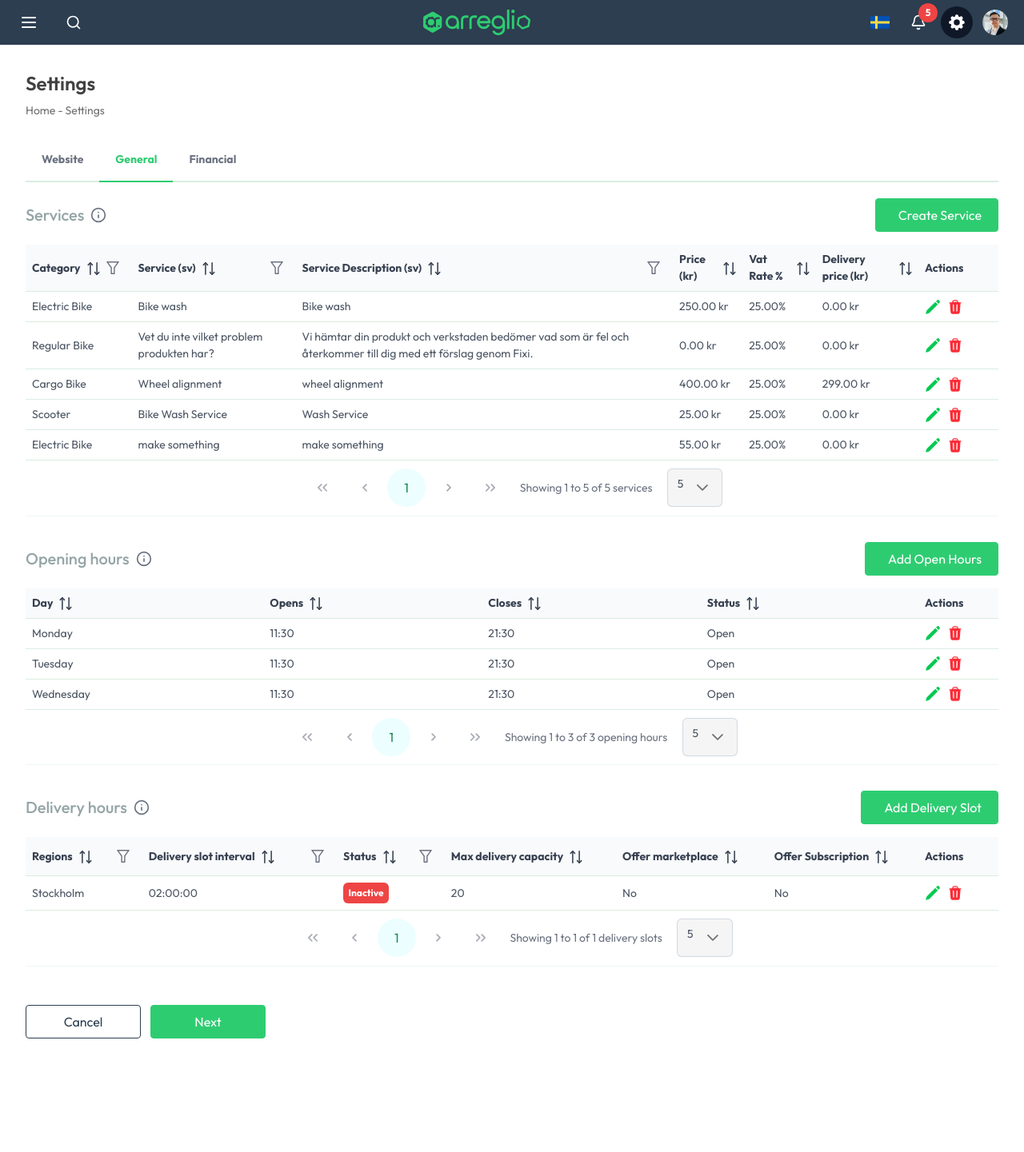
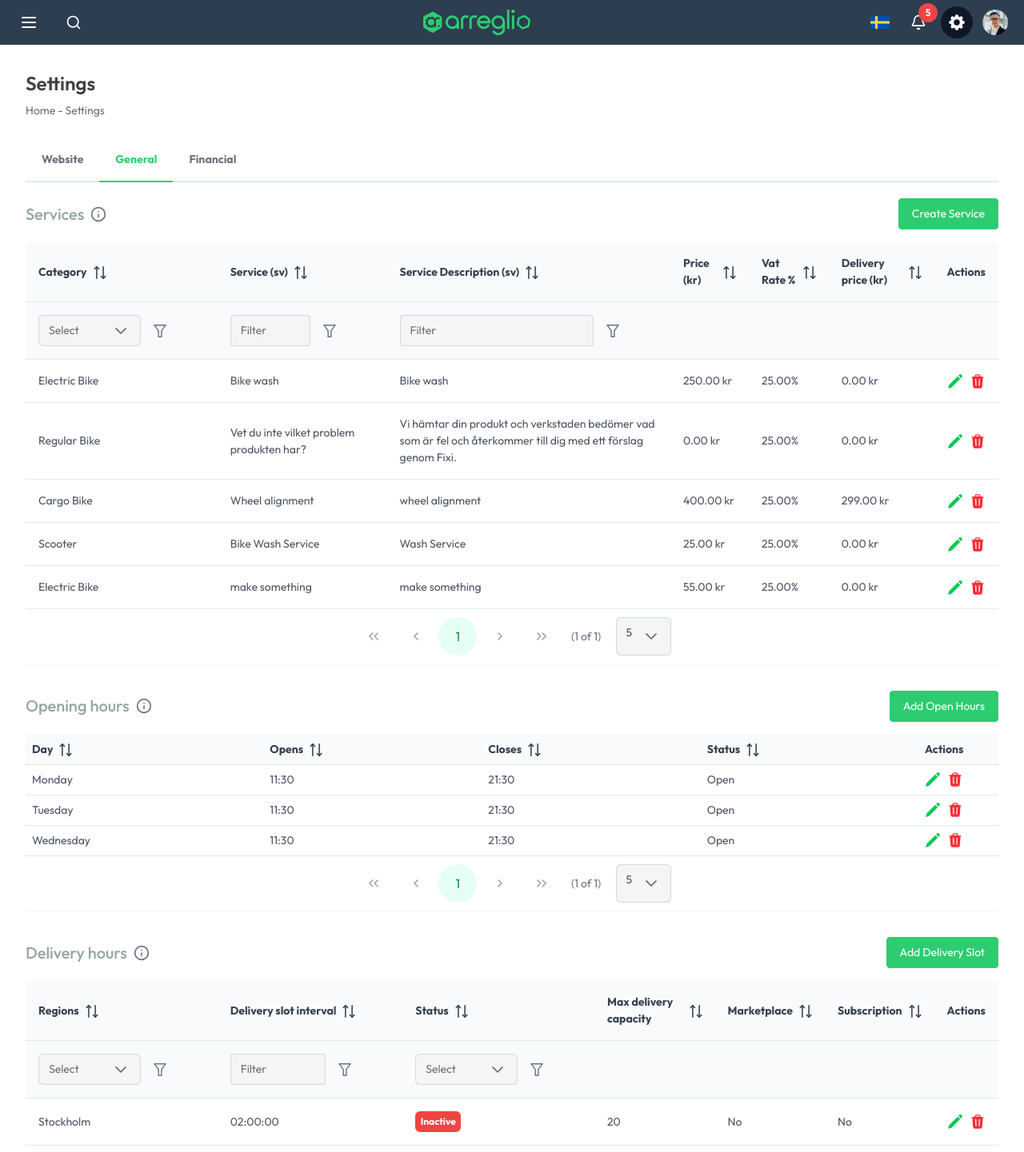
Before and after one commit to sukrutikonhar/arreglio-store-admin, a React (Vite) app: page /settings/general in a window 1280 px wide. Shown: the top 1441 px of the page at 80% size. Before the commit the page ends 1383 px from the top, so only its background shows below. Built offline with nearby package versions, Linux system fonts and the light colour scheme; a web font is replaced by a local one.

Commit message:
Updations in General page Table filters

```diff
--- a/src/pages/GeneralSettings.tsx
+++ b/src/pages/GeneralSettings.tsx
@@ -9,11 +9,13 @@ import { Dialog } from 'primereact/dialog';
 import { InputText } from 'primereact/inputtext';
 import { Dropdown } from 'primereact/dropdown';
 import { InputNumber } from 'primereact/inputnumber';
+import { FilterMatchMode } from 'primereact/api';
 
 import { PencilIcon, TrashIcon } from '@heroicons/react/24/solid';
 import { Tooltip } from 'primereact/tooltip';
 import { Toast } from 'primereact/toast';
 import { useNavigate } from 'react-router-dom';
+import { InputTextarea } from 'primereact/inputtextarea';
 
 interface Service {
     id: number;
@@ -114,9 +116,20 @@ export default function GeneralSettings() {
     const [deleteOpeningHourDialog, setDeleteOpeningHourDialog] = useState(false);
     const [deleteDeliverySlotDialog, setDeleteDeliverySlotDialog] = useState(false);
     const [itemToDelete, setItemToDelete] = useState<any>(null);
-    const [selectedCategory, setSelectedCategory] = useState('');
-    const [selectedDeliveryRegion, setSelectedDeliveryRegion] = useState('');
-    const [selectedDeliveryStatus, setSelectedDeliveryStatus] = useState('');
+
+    // Services filters
+    const [serviceFilters, setServiceFilters] = useState<any>({
+        category: { value: null, matchMode: FilterMatchMode.EQUALS },
+        serviceName: { value: null, matchMode: FilterMatchMode.CONTAINS },
+        serviceDescription: { value: null, matchMode: FilterMatchMode.CONTAINS }
+    });
+
+    // Delivery slots filters
+    const [deliverySlotFilters, setDeliverySlotFilters] = useState<any>({
+        region: { value: null, matchMode: FilterMatchMode.EQUALS },
+        interval: { value: null, matchMode: FilterMatchMode.CONTAINS },
+        status: { value: null, matchMode: FilterMatchMode.EQUALS }
+    });
 
     const [newOpeningHours, setNewOpeningHours] = useState({
         day: '',
@@ -526,9 +539,40 @@ export default function GeneralSettings() {
         </div>
     );
 
-    // Use the original data for PrimeReact's built-in filtering
-    const filteredServices = services;
-    const filteredDeliverySlots = deliverySlots;
+    // Filter functions
+    const onServiceFilterChange = (field: string, value: any) => {
+        setServiceFilters((prev: any) => ({
+            ...prev,
+            [field]: { ...prev[field], value }
+        }));
+    };
+
+    const onDeliverySlotFilterChange = (field: string, value: any) => {
+        setDeliverySlotFilters((prev: any) => ({
+            ...prev,
+            [field]: { ...prev[field], value }
+        }));
+    };
+
+    // Filter the data based on current filters
+    const filteredServices = services.filter(service => {
+        const categoryMatch = !serviceFilters.category.value || service.category === serviceFilters.category.value;
+        const serviceNameMatch = !serviceFilters.serviceName.value ||
+            service.serviceName.toLowerCase().includes(serviceFilters.serviceName.value.toLowerCase());
+        const descriptionMatch = !serviceFilters.serviceDescription.value ||
+            service.serviceDescription.toLowerCase().includes(serviceFilters.serviceDescription.value.toLowerCase());
+
+        return categoryMatch && serviceNameMatch && descriptionMatch;
+    });
+
+    const filteredDeliverySlots = deliverySlots.filter(slot => {
+        const regionMatch = !deliverySlotFilters.region.value || slot.region === deliverySlotFilters.region.value;
+        const intervalMatch = !deliverySlotFilters.interval.value ||
+            slot.interval.toLowerCase().includes(deliverySlotFilters.interval.value.toLowerCase());
+        const statusMatch = !deliverySlotFilters.status.value || slot.status === deliverySlotFilters.status.value;
+
+        return regionMatch && intervalMatch && statusMatch;
+    });
 
     const generateTimeOptions = () => {
         const options = [];
@@ -553,8 +597,7 @@ export default function GeneralSettings() {
                     </div>
                     <Button
                         label="Create Service"
-                        icon="pi pi-plus"
-                        className="p-button-primary"
+                        className="p-button-primary p-button-sm !px-4 !py-2"
                         onClick={() => {
                             setEditingService(null);
                             setNewService({
@@ -572,52 +615,65 @@ export default function GeneralSettings() {
                 <Tooltip target="#services-info" content="Manage your service offerings, including pricing, VAT rates, and delivery costs." />
 
                 <DataTable
-                    value={filteredServices}
-                    className="p-datatable-sm mb-4"
+                    value={services}
                     paginator
                     rows={5}
                     rowsPerPageOptions={[5, 10, 20]}
                     paginatorTemplate="FirstPageLink PrevPageLink PageLinks NextPageLink LastPageLink CurrentPageReport RowsPerPageDropdown"
-                    currentPageReportTemplate="Showing {first} to {last} of {totalRecords} services"
-                    emptyMessage="No services found."
+                    filters={serviceFilters}
+                    onFilter={(e) => setServiceFilters(e.filters)}
+                    filterDisplay="row"
                 >
                     <Column
                         field="category"
                         header="Category"
                         sortable
                         filter
-                        filterPlaceholder="Filter by category"
-                        filterMatchMode="equals"
-                        filterElement={
+                        filterElement={(options) => (
                             <Dropdown
-                                value={selectedCategory}
-                                onChange={(e) => setSelectedCategory(e.value)}
+                                value={options.value}
+                                onChange={(e) => options.filterApplyCallback(e.value)}
                                 options={categoryOptions}
-                                className="w-full"
-                                placeholder="Select category"
+                                placeholder="Select"
+                                className="p-column-filter"
+                                showClear
                             />
-                        }
+                        )}
                     />
                     <Column
                         field="serviceName"
                         header="Service (sv)"
                         sortable
                         filter
-                        filterPlaceholder="Search services..."
-                        filterMatchMode="contains"
+                        filterElement={(options) => (
+                            <InputText
+                                type="text"
+                                value={options.value || ''}
+                                onChange={(e) => options.filterApplyCallback(e.target.value)}
+                                placeholder="Filter"
+                                className="p-column-filter"
+                            />
+                        )}
                     />
                     <Column
                         field="serviceDescription"
                         header="Service Description (sv)"
                         sortable
                         filter
-                        filterPlaceholder="Search descriptions..."
-                        filterMatchMode="contains"
+                        filterElement={(options) => (
+                            <InputText
+                                type="text"
+                                value={options.value || ''}
+                                onChange={(e) => options.filterApplyCallback(e.target.value)}
+                                placeholder="Filter"
+                                className="p-column-filter"
+                            />
+                        )}
                     />
                     <Column field="price" header="Price (kr)" body={priceTemplate} sortable />
                     <Column field="vatRate" header="Vat Rate %" body={vatTemplate} sortable />
                     <Column field="deliveryPrice" header="Delivery price (kr)" body={deliveryPriceTemplate} sortable />
-                    <Column body={serviceDeleteTemplate} header="Actions" style={{ width: '100px' }} />
+                    <Column header="Actions" body={serviceDeleteTemplate} />
                 </DataTable>
             </div>
 
@@ -683,7 +739,7 @@ export default function GeneralSettings() {
 
                     <div className="field">
                         <label htmlFor="serviceDescription" className="block mb-2">Service Description</label>
-                        <textarea
+                        <InputTextarea
                             id="serviceDescription"
                             value={editingService ? editingService.serviceDescription : newService.serviceDescription}
                             onChange={(e: React.ChangeEvent<HTMLTextAreaElement>) => {
@@ -811,8 +867,7 @@ export default function GeneralSettings() {
                     </div>
                     <Button
                         label="Add Open Hours"
-                        icon="pi pi-plus"
-                        className="p-button-primary"
+                        className="p-button-primary p-button-sm !px-4 !py-2"
                         onClick={() => setShowCreateDialog(true)}
                     />
                 </div>
@@ -824,7 +879,6 @@ export default function GeneralSettings() {
                     rows={5}
                     rowsPerPageOptions={[5, 10, 20]}
                     paginatorTemplate="FirstPageLink PrevPageLink PageLinks NextPageLink LastPageLink CurrentPageReport RowsPerPageDropdown"
-                    currentPageReportTemplate="Showing {first} to {last} of {totalRecords} opening hours"
                 >
                     <Column field="day" header="Day" sortable />
                     <Column field="opens" header="Opens" sortable />
@@ -1045,47 +1099,52 @@ export default function GeneralSettings() {
                     </div>
                     <Button
                         label="Add Delivery Slot"
-                        icon="pi pi-plus"
-                        className="p-button-primary"
+                        className="p-button-primary p-button-sm !px-4 !py-2"
                         onClick={() => setShowDeliverySlotDialog(true)}
                     />
                 </div>
                 <Tooltip target="#delivery-hours-info" content="Specify the time slots during which deliveries are available. Ensure they align with your operational capabilities." />
 
                 <DataTable
-                    value={filteredDeliverySlots}
-                    className="p-datatable-sm"
+                    value={deliverySlots}
                     paginator
                     rows={5}
                     rowsPerPageOptions={[5, 10, 20]}
                     paginatorTemplate="FirstPageLink PrevPageLink PageLinks NextPageLink LastPageLink CurrentPageReport RowsPerPageDropdown"
-                    currentPageReportTemplate="Showing {first} to {last} of {totalRecords} delivery slots"
-                    emptyMessage="No delivery slots found."
+                    filters={deliverySlotFilters}
+                    onFilter={(e) => setDeliverySlotFilters(e.filters)}
+                    filterDisplay="row"
                 >
                     <Column
                         field="region"
                         header="Regions"
                         sortable
                         filter
-                        filterPlaceholder="Filter by region"
-                        filterMatchMode="equals"
-                        filterElement={
+                        filterElement={(options) => (
                             <Dropdown
-                                value={selectedDeliveryRegion}
-                                onChange={(e) => setSelectedDeliveryRegion(e.value)}
+                                value={options.value}
+                                onChange={(e) => options.filterApplyCallback(e.value)}
                                 options={regionOptions}
-                                className="w-full"
-                                placeholder="Select region"
+                                placeholder="Select"
+                                className="p-column-filter"
+                                showClear
                             />
-                        }
+                        )}
                     />
                     <Column
                         field="interval"
                         header="Delivery slot interval"
                         sortable
                         filter
-                        filterPlaceholder="Search intervals..."
-                        filterMatchMode="contains"
+                        filterElement={(options) => (
+                            <InputText
+                                type="text"
+                                value={options.value || ''}
+                                onChange={(e) => options.filterApplyCallback(e.target.value)}
+                                placeholder="Filter"
+                                className="p-column-filter"
+                            />
+                        )}
                     />
                     <Column
                         field="status"
@@ -1093,22 +1152,21 @@ export default function GeneralSettings() {
                         body={statusTemplate}
                         sortable
                         filter
-                        filterPlaceholder="Filter by status"
-                        filterMatchMode="equals"
-                        filterElement={
+                        filterElement={(options) => (
                             <Dropdown
-                                value={selectedDeliveryStatus}
-                                onChange={(e) => setSelectedDeliveryStatus(e.value)}
+                                value={options.value}
+                                onChange={(e) => options.filterApplyCallback(e.value)}
                                 options={deliveryStatusOptions}
-                                className="w-full"
-                                placeholder="Select status"
+                                placeholder="Select"
+                                className="p-column-filter"
+                                showClear
                             />
-                        }
+                        )}
                     />
                     <Column field="capacity" header="Max delivery capacity" sortable />
-                    <Column field="marketplace" header="Offer marketplace" body={rowData => booleanTemplate(rowData.marketplace)} sortable />
-                    <Column field="subscription" header="Offer Subscription" body={rowData => booleanTemplate(rowData.subscription)} sortable />
-                    <Column body={editTemplate} header="Actions" style={{ width: '100px' }} />
+                    <Column field="marketplace" header="Marketplace" body={(rowData) => booleanTemplate(rowData.marketplace)} sortable />
+                    <Column field="subscription" header="Subscription" body={(rowData) => booleanTemplate(rowData.subscription)} sortable />
+                    <Column header="Actions" body={editTemplate} />
                 </DataTable>
 
                 {/* Add Delivery Slot Dialog */}
```
Also changed, not shown: src/primeReact.css.
